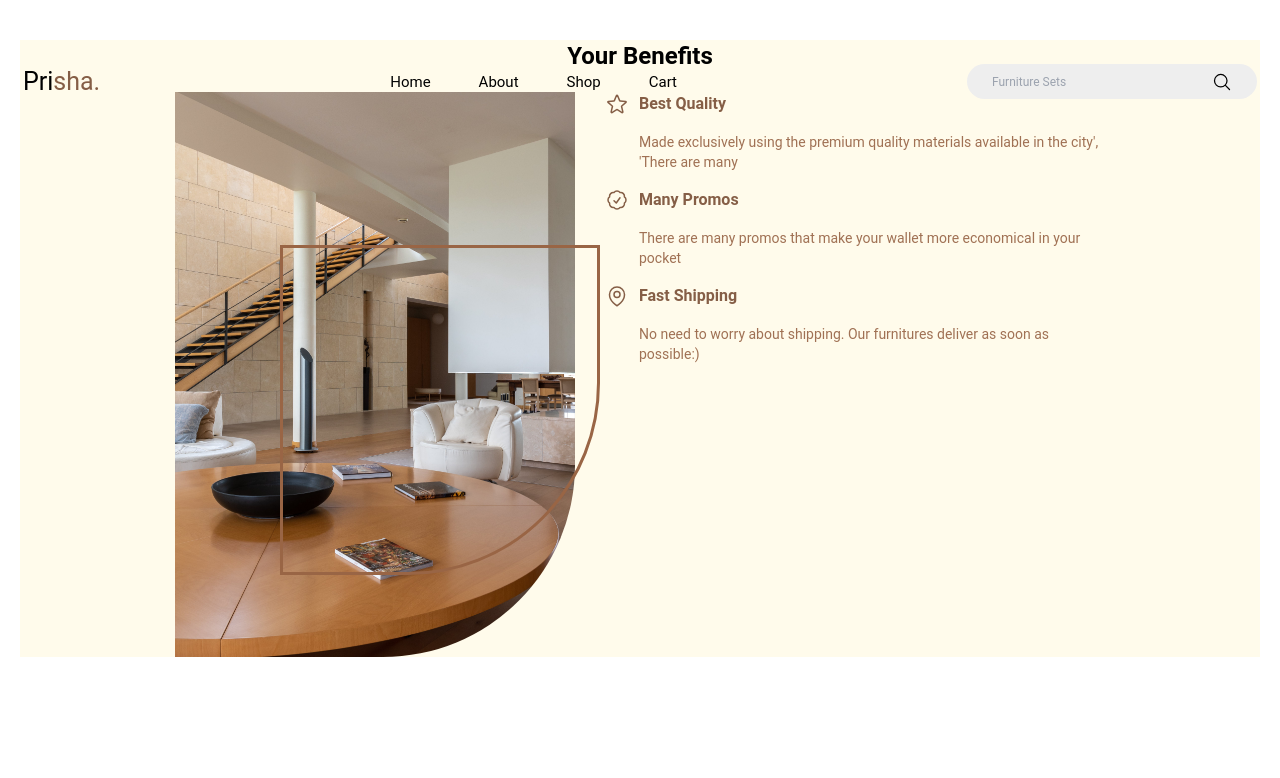
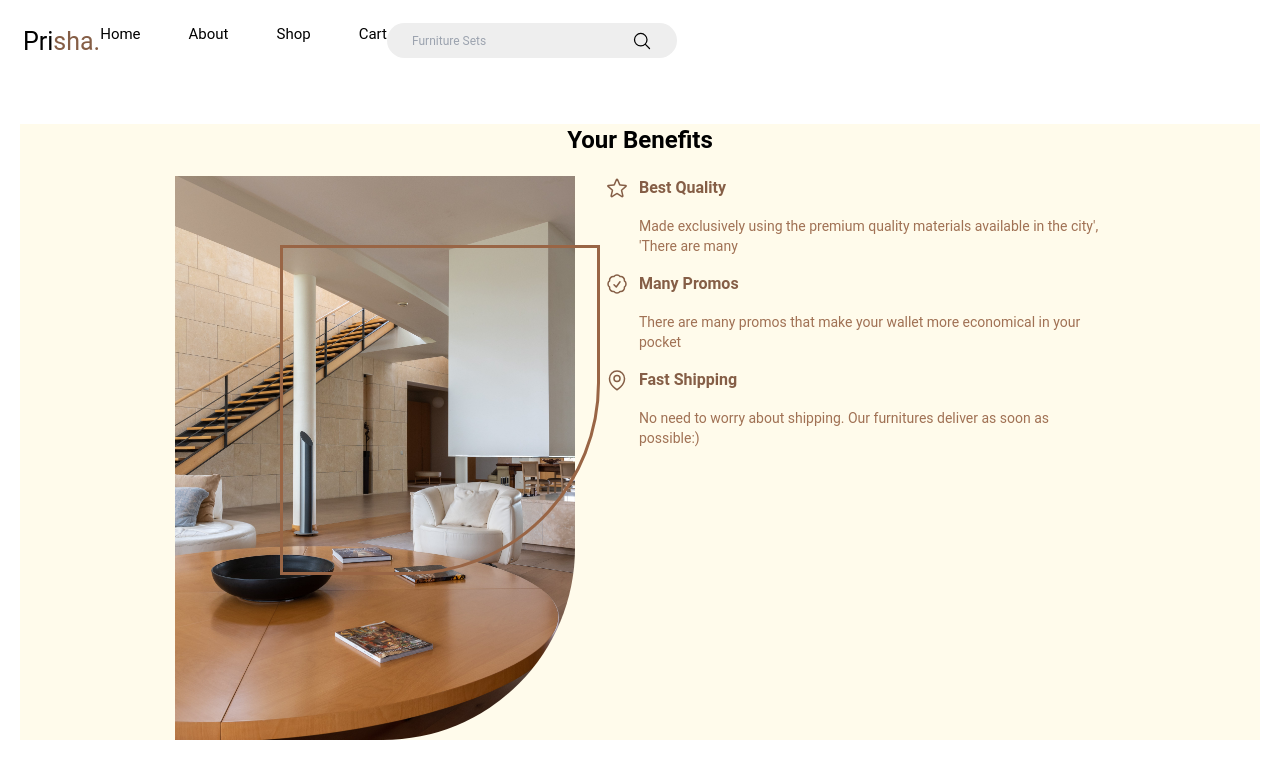
Before and after one commit to Areebah-snow/Prisha-Blog, a React (Create React App) app: page / in a window 1280 px wide. Shown: the top 778 px of the page. Built offline with nearby package versions, Linux system fonts and the light colour scheme.

Commit message:
header section

```diff
--- a/src/components/nav/NavBar.css
+++ b/src/components/nav/NavBar.css
@@ -10,7 +10,7 @@ body{
 .navbar{
     width: 100%;
     padding: 23px;
-    position: fixed;
+    position: sticky;
     z-index: 100;
 }
 .logo{
--- a/src/components/nav/NavBar.jsx
+++ b/src/components/nav/NavBar.jsx
@@ -3,7 +3,7 @@ import "../nav/NavBar.css";
 
 const navbar = () => {
   return (
-    <nav className="navbar flex justify-between items-center w-[100%] z-30">
+    <nav className="navbar flex">
       {/* logo */}
       <div className="logo ">
         <h1>
```
